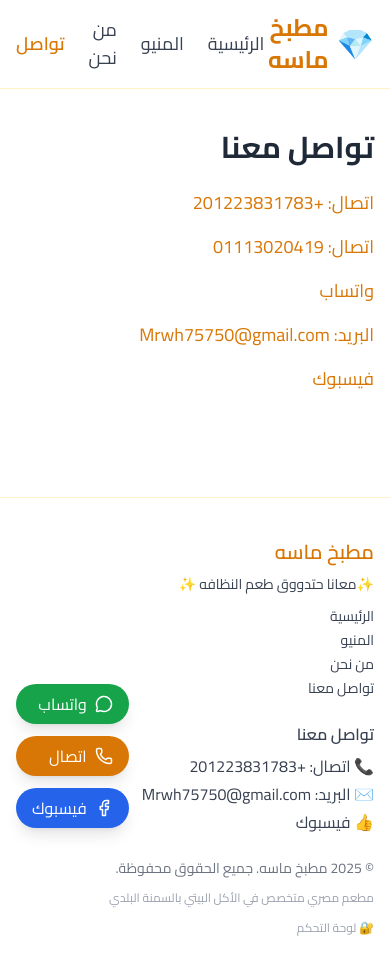
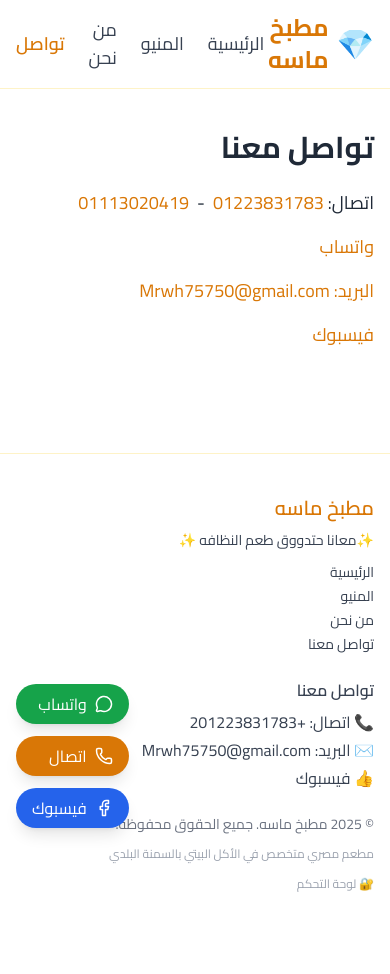
Before and after one commit to Youssefanalyst/masa, a React (Vite) app: page /contact in a window 390 px wide. Shown: the top 974 px of the page. After the commit the page ends 934 px from the top, so only its background shows below. Built offline with nearby package versions, Linux system fonts and the light colour scheme.

Commit message:
Contact: combine two phone numbers in one line; display local format for main number

```diff
--- a/src/pages/Contact.jsx
+++ b/src/pages/Contact.jsx
@@ -3,6 +3,7 @@ import { phone, email, facebook, whatsappLink, restaurantName, heroImage } from
 import { resolveAssetUrl } from '../lib/assets'
 
 export default function Contact() {
+  const localPhoneMain = phone && phone.startsWith('+20') ? `0${phone.slice(3)}` : phone
   return (
     <main className="max-w-4xl mx-auto px-4 py-10">
       <Helmet>
@@ -23,8 +24,12 @@ export default function Contact() {
       </Helmet>
       <h1 className="text-3xl font-bold text-gray-800 mb-6">تواصل معنا</h1>
       <ul className="space-y-4 text-lg">
-        <li><a className="text-brand-primary hover:underline" href={`tel:${phone}`}>اتصال: {phone}</a></li>
-        <li><a className="text-brand-primary hover:underline" href={`tel:+201113020419`}>اتصال: 01113020419</a></li>
+        <li>
+          <span>اتصال: </span>
+          <a className="text-brand-primary hover:underline" href={`tel:${phone}`}>{localPhoneMain}</a>
+          <span className="mx-1"> - </span>
+          <a className="text-brand-primary hover:underline" href={`tel:+201113020419`}>01113020419</a>
+        </li>
         <li><a className="text-brand-primary hover:underline" href={whatsappLink} target="_blank" rel="noreferrer">واتساب</a></li>
         <li><a className="text-brand-primary hover:underline" href={`mailto:${email}`}>البريد: {email}</a></li>
         <li><a className="text-brand-primary hover:underline" href={facebook} target="_blank" rel="noreferrer">فيسبوك</a></li>
```
